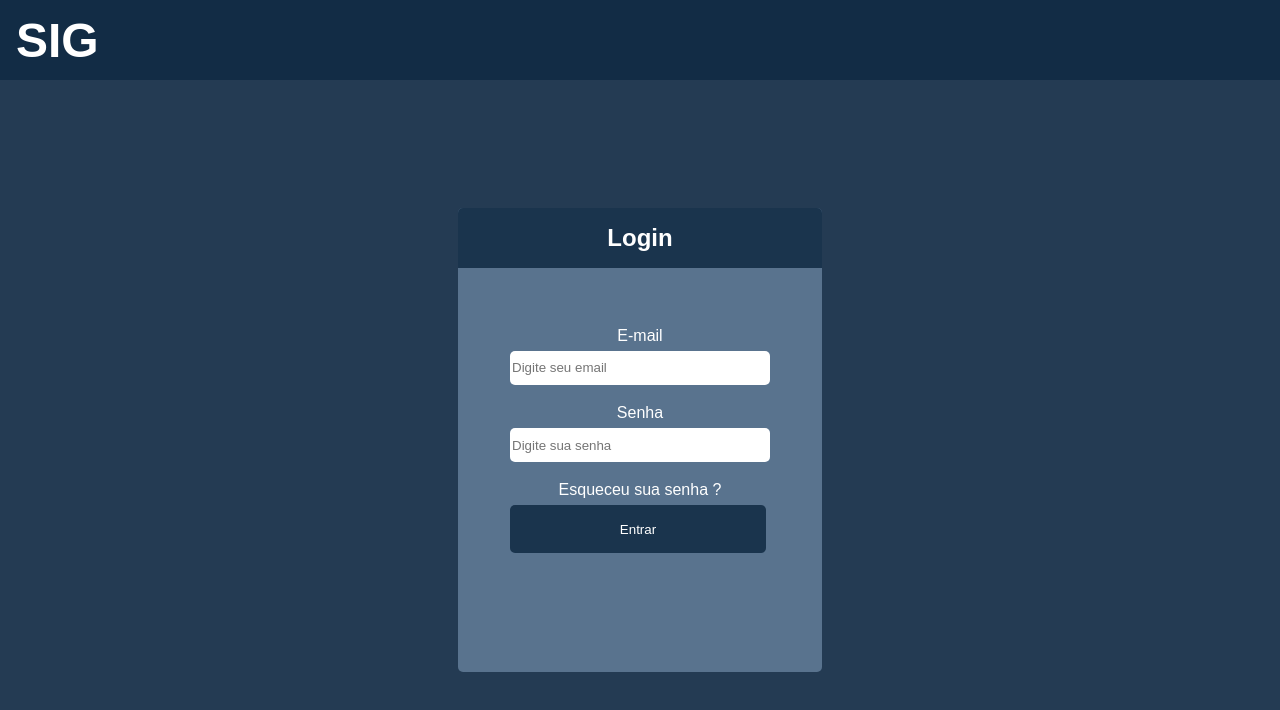
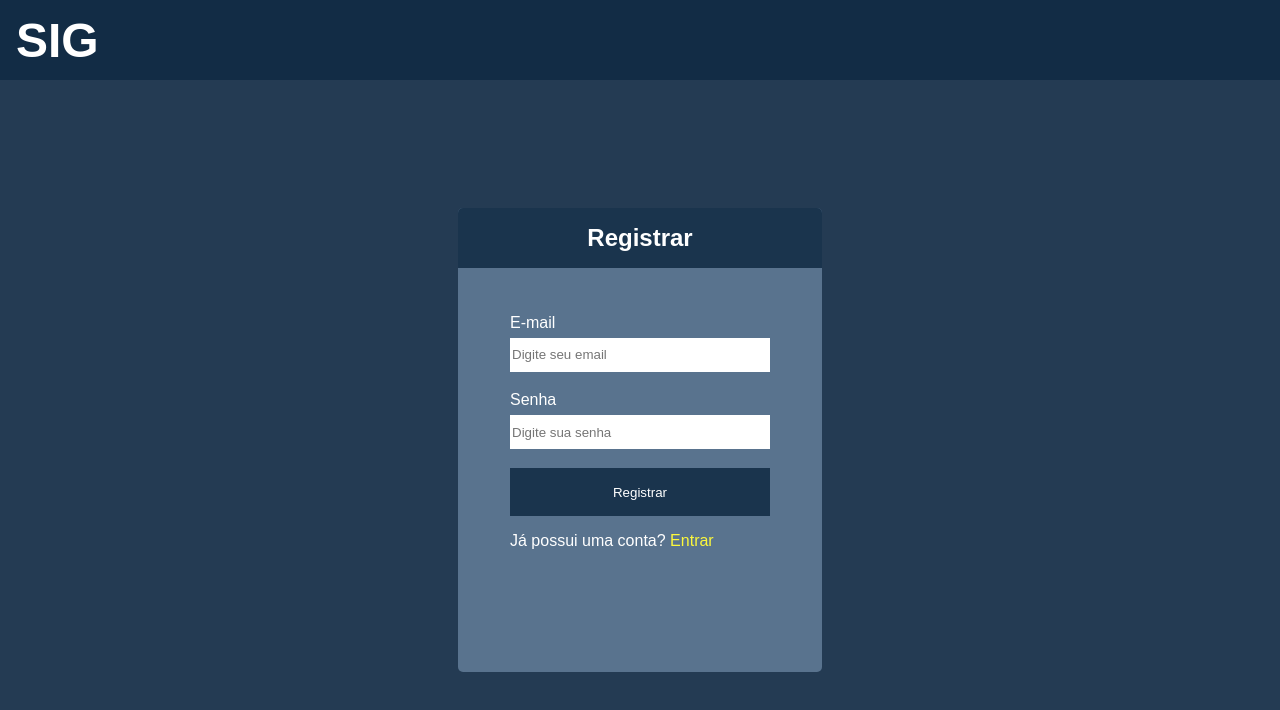
Before and after one commit to Nhed1/sig, a React (Create React App) app: page / in a window 1280 px wide. Shown: the top 710 px of the page. Built offline with nearby package versions, Linux system fonts and the light colour scheme.

Commit message:
added register and login

```diff
--- a/src/components/Login/index.jsx
+++ b/src/components/Login/index.jsx
@@ -3,18 +3,15 @@ import styles from "./styles.module.scss";
 
 export default function Login() {
   const [user, setUser] = useState({});
-
-  const handleSubmit = (e) => {
-    console.log(user.email, user.password);
-  };
+  const [hasAccount, setHasAccount] = useState(false);
 
   return (
     <div className={styles.container}>
-      <form className={styles.form}>
+      <form className={styles.content}>
         <header>
-          <strong>Login</strong>
+          {hasAccount ? <strong>Login</strong> : <strong>Registrar</strong>}
         </header>
-        <div className={styles.inputs}>
+        <div className={styles.form}>
           <div>
             <span>E-mail</span>
             <input
@@ -35,12 +32,23 @@ export default function Login() {
               placeholder="Digite sua senha"
             />
           </div>
-          <div>
-            <a>Esqueceu sua senha ?</a>
-            <button onClick={handleSubmit} type="submit">
-              Entrar
-            </button>
-          </div>
+          {hasAccount ? (
+            <div className={styles.submit}>
+              <button type="submit">Entrar</button>
+              <p>
+                Não possui uma conta?{" "}
+                <span onClick={() => setHasAccount(false)}>Registrar</span>
+              </p>
+            </div>
+          ) : (
+            <div className={styles.submit}>
+              <button type="submit">Registrar</button>
+              <p>
+                Já possui uma conta?{" "}
+                <span onClick={() => setHasAccount(true)}>Entrar</span>
+              </p>
+            </div>
+          )}
         </div>
       </form>
     </div>
--- a/src/components/Login/styles.module.scss
+++ b/src/components/Login/styles.module.scss
@@ -8,7 +8,7 @@
   background: var(--blue-500);
 }
 
-.form {
+.content {
   position: relative;
   background-color: var(--blue-100);
   border-radius: 5px;
@@ -18,7 +18,7 @@
   height: 400px;
   width: 300px;
   margin: 0 auto;
-  text-align: center;
+  text-align: start;
 
   header {
     position: absolute;
@@ -39,28 +39,30 @@
   }
 }
 
-.inputs {
+.form {
   height: 100%;
   display: grid;
   gap: 1.2rem;
   place-content: center;
 
-  span,
-  a {
-    color: var(--white);
-  }
-
-  input,
-  button {
-    border-radius: 5px;
+  input {
     margin-top: 6px;
     height: 2rem;
     width: 16rem;
     border: none;
   }
 
+  div {
+    display: flex;
+    flex-direction: column;
+  }
+}
+
+.submit {
   button {
     height: 3rem;
+    border: none;
+
     background-color: var(--blue-700);
     color: var(--white);
     transition: filter 600ms;
@@ -70,8 +72,15 @@
     filter: opacity(0.8);
   }
 
-  div {
-    display: flex;
-    flex-direction: column;
+  p {
+    color: var(--white);
+  }
+
+  span {
+    color: var(--yellow);
+    cursor: pointer;
+  }
+  span:hover {
+    text-decoration: underline;
   }
 }
--- a/src/styles/GlobalStyle.scss
+++ b/src/styles/GlobalStyle.scss
@@ -12,6 +12,8 @@ body {
   --blue-100: #59738e;
 
   --white: rgb(255, 255, 255);
+
+  --yellow: rgb(252, 248, 59);
 }
 
 @media (max-width: 1080px) {
@@ -34,6 +36,11 @@ a {
 }
 
 a,
+span {
+  color: var(--white);
+}
+
+a,
 button {
   cursor: pointer;
 }
```
